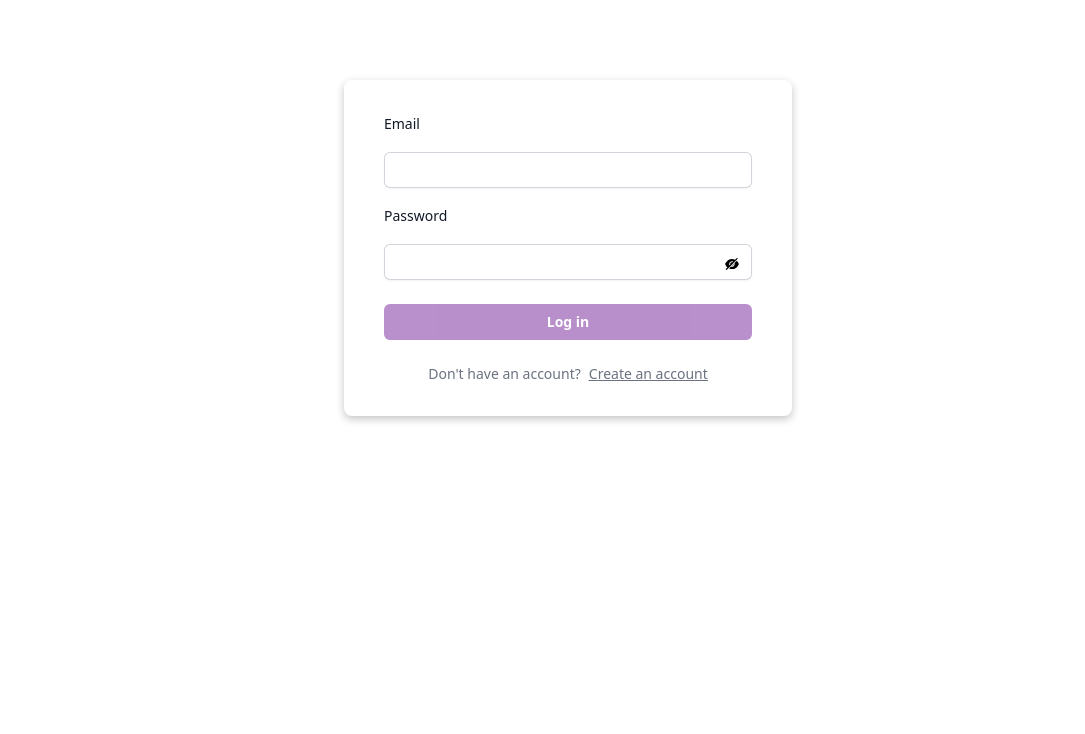
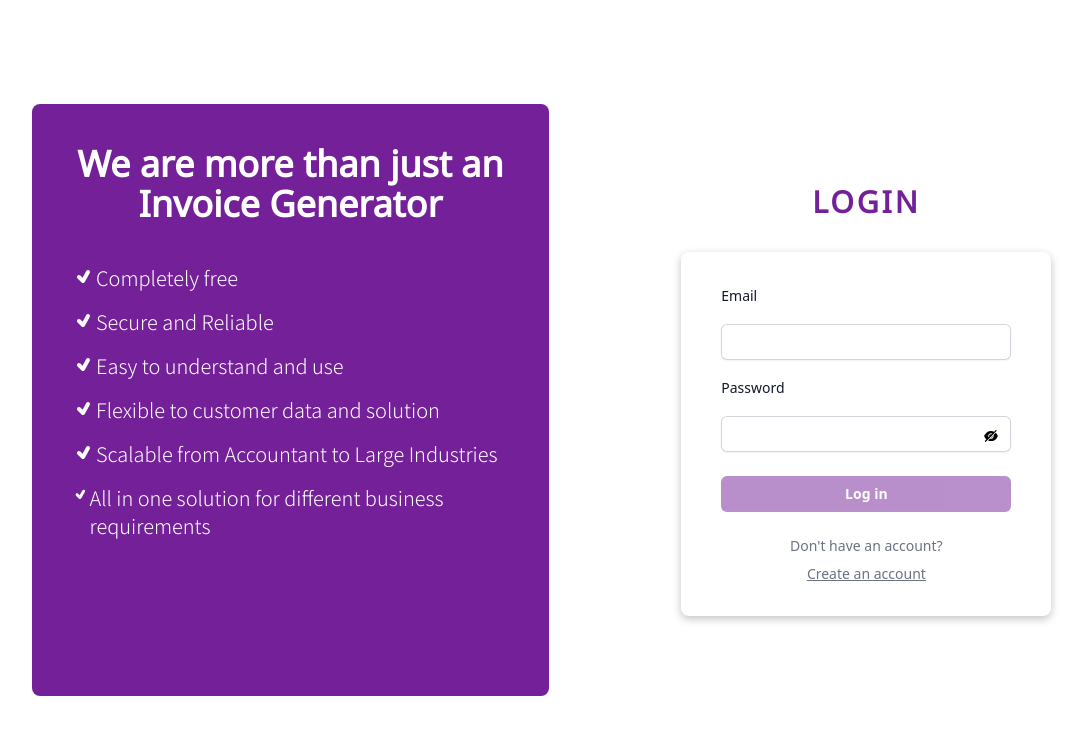
Before and after one commit to Tosha24/invoice-generator, a Next.js app: page /login in a window 1280 px wide. Shown: the top 734 px of the page, without its empty margins (72-1157 px from the left). Built offline with nearby package versions, Linux system fonts and the light colour scheme.

Commit message:
ui improved

```diff
--- a/src/app/globals.css
+++ b/src/app/globals.css
@@ -1,3 +1,21 @@
 @tailwind base;
 @tailwind components;
 @tailwind utilities;
+
+@keyframes bounce-slow {
+  0%,
+  100% {
+    transform: translateY(0);
+  }
+  50% {
+    transform: translateY(-10px);
+  }
+}
+
+.animate-bounce-slow {
+  animation: bounce-slow 2s infinite;
+}
+
+.gradient {
+  background: linear-gradient(to right, #24daee, #3671d8, #ae36dd, #9145b4);
+}
--- a/src/app/login/page.tsx
+++ b/src/app/login/page.tsx
@@ -8,6 +8,7 @@ import axios, { AxiosError } from "axios";
 import toast from "react-hot-toast";
 import { useRouter } from "next/navigation";
 import Loading from "@/components/Loading";
+import { TiTick } from "react-icons/ti";
 
 const Login = () => {
   const [isLoading, setLoading] = useState(false);
@@ -33,14 +34,13 @@ const Login = () => {
       const response = await axios.post("/api/users/login", user);
       if (response.data.status === 400) {
         toast.error(response.data.error);
-      }else{
+      } else {
         router.push(`profile/${response.data.id}`);
-        toast.success("Login success");
+        toast.success("Logged-in successfully!");
       }
     } catch (error: any) {
       toast.error(error.message);
-    }
-    finally{
+    } finally {
       setLoading(false);
     }
   };
@@ -48,10 +48,49 @@ const Login = () => {
   return (
     <>
       {isLoading ? (
-        <Loading/>
+        <Loading />
       ) : (
-        <div className="mt-20 sm:mx-auto sm:w-full sm:max-w-md">
-          <div className="bg-white px-4 py-8 shadow-shadow sm:rounded-lg sm:px-10">
+        <div className="w-full h-screen overflow-x-hidden p-16">
+          <div className="h-full md:flex md:flex-row">
+            <div className="hidden md:inline-flex w-full p-10">
+              <div className="h-full w-full p-10 flex flex-col gap-10 bg-primaryColor rounded-lg">
+                <span className="text-4xl font-semibold font-titleFont text-white text-center">
+                  {" "}
+                  We are more than just an Invoice&nbsp;Generator
+                </span>
+                <div className="items-center justify-center mx-auto">
+                  <div className="font-bodyFont text-xl text-white flex flex-col gap-4">
+                  <div className="flex flex-row">
+                      <TiTick className='text-2xl'/>
+                      Completely free
+                    </div>
+                    <div className="flex flex-row">
+                      <TiTick className='text-2xl'/>
+                      Secure and Reliable
+                    </div>
+                    <div className="flex flex-row">
+                      <TiTick className='text-2xl' />
+                      Easy to understand and use{" "}
+                    </div>
+                    <div className="flex flex-row">
+                      <TiTick  className='text-2xl'/>
+                      Flexible to customer data and solution{" "}
+                    </div>
+                    <div className="flex flex-row">
+                      <TiTick className='text-2xl' />
+                      Scalable from Accountant to Large Industries
+                    </div>
+                    <div className="flex flex-row">
+                      <TiTick />
+                      All in one solution for different business requirements
+                    </div>
+                  </div>
+                </div>
+              </div>
+            </div>
+            <div className="sm:mx-auto flex flex-col w-full items-center justify-center gap-8">
+              <span className='font-titleFont text-3xl tracking-widest text-primaryColor font-extrabold'> LOGIN </span>
+              <div className="bg-white px-4 py-8 shadow-shadow sm:rounded-lg sm:px-10 w-2/3">
                 <form className="space-y-4" onSubmit={handleLogin}>
                   <label
                     className="block text-sm font-medium leading-6 text-gray-900"
@@ -65,7 +104,9 @@ const Login = () => {
                       value={user.email}
                       id="email"
                       className="form-input block w-full rounded-md border-0 p-1.5 text-gray-900 shadow-sm ring-1 ring-inset ring-gray-300 placeholder:text-gray-400 focus:ring-1 focus:ring-inset focus:ring-fuchsia-900 sm:text-sm sm:leading-6"
-                  onChange={(e) => setUser({ ...user, email: e.target.value })}
+                      onChange={(e) =>
+                        setUser({ ...user, email: e.target.value })
+                      }
                       required
                     />
                   </div>
@@ -94,19 +135,17 @@ const Login = () => {
                     </div>
                   </div>
                   <div className="pt-2">
-                <Button
-                  fullWidth
-                  disabled={disabled}
-                  type="submit"
-                >
+                    <Button fullWidth disabled={disabled} type="submit">
                       Log in
                     </Button>
                   </div>
                 </form>
-            <div className="flex gap-2 justify-center text-sm mt-6 px-2 text-gray-500">
-              <div>Don't have an account?</div>
+                <div className="flex flex-wrap gap-2 justify-center text-sm mt-6 px-2 text-gray-500">
+                  <div>Don't&nbsp;have&nbsp;an&nbsp;account?</div>
                   <div className="underline cursor-pointer hover:text-blue-600">
                     <Link href="/signup"> Create an account </Link>
+                  </div>
+                </div>
               </div>
             </div>
           </div>
--- a/src/app/signup/page.tsx
+++ b/src/app/signup/page.tsx
@@ -8,6 +8,7 @@ import { useRouter } from "next/navigation";
 import axios from "axios";
 import toast from "react-hot-toast";
 import Loading from "@/components/Loading";
+import { TiTick } from "react-icons/ti";
 
 const Signup = () => {
   const [isLoading, setLoading] = useState(false);
@@ -18,6 +19,7 @@ const Signup = () => {
 
   const router = useRouter();
 
+  // can u wait for sometimes hu Swara ne sikhvadi dau obv can i continue to edit this ? obv
   const [user, setUser] = useState({
     companyName: "",
     email: "",
@@ -68,8 +70,47 @@ const Signup = () => {
       {isLoading ? (
         <Loading />
       ) : (
-        <div className="mt-20 sm:mx-auto sm:w-full sm:max-w-md">
-          <div className="bg-white px-4 py-8 shadow-shadow sm:rounded-lg sm:px-10">
+        <div className="w-full h-screen overflow-x-hidden p-16">
+          <div className="h-full md:flex md:flex-row">
+            <div className="hidden md:inline-flex w-full p-10">
+              <div className="h-full w-full p-10 flex flex-col gap-10 bg-primaryColor rounded-lg">
+                <span className="text-4xl font-semibold font-titleFont text-white text-center">
+                  {" "}
+                  We are more than just an Invoice&nbsp;Generator
+                </span>
+                <div className="items-center justify-center mx-auto">
+                  <div className="font-bodyFont text-xl text-white flex flex-col gap-4">
+                    <div className="flex flex-row">
+                      <TiTick className='text-2xl'/>
+                      Completely free
+                    </div>
+                    <div className="flex flex-row">
+                      <TiTick className='text-2xl'/>
+                      Secure and Reliable
+                    </div>
+                    <div className="flex flex-row">
+                      <TiTick className='text-2xl' />
+                      Easy to understand and use{" "}
+                    </div>
+                    <div className="flex flex-row">
+                      <TiTick  className='text-2xl'/>
+                      Flexible to customer data and solution{" "}
+                    </div>
+                    <div className="flex flex-row">
+                      <TiTick className='text-2xl' />
+                      Scalable from Accountant to Large Industries
+                    </div>
+                    <div className="flex flex-row">
+                      <TiTick />
+                      All in one solution for different business requirements
+                    </div>
+                  </div>
+                </div>
+              </div>
+            </div>
+            <div className='sm:mx-auto flex flex-col w-full items-center justify-center gap-8'>
+              <span className='font-titleFont text-3xl tracking-widest text-primaryColor font-bold'>SIGNUP</span>
+              <div className="bg-white px-4 py-8 shadow-shadow sm:rounded-lg sm:px-10 w-2/3">
               <form className="space-y-4">
                 {expand ? (
                   <div className="gap-2 flex flex-col">
@@ -104,7 +145,10 @@ const Signup = () => {
                         id="contact"
                         className="form-input block w-full rounded-md border-0 p-1.5 text-gray-900 shadow-sm ring-1 ring-inset ring-gray-300 placeholder:text-gray-400 focus:ring-1 focus:ring-inset focus:ring-fuchsia-900 sm:text-sm sm:leading-6"
                         onChange={(e) =>
-                        setUser({ ...user, contact: parseInt(e.target.value) })
+                          setUser({
+                            ...user,
+                            contact: parseInt(e.target.value),
+                          })
                         }
                       />
                     </div>
@@ -245,6 +289,8 @@ const Signup = () => {
               )}
             </div>
             </div>
+          </div>
+        </div>
       )}
     </>
   );
--- a/src/components/Banner.tsx
+++ b/src/components/Banner.tsx
@@ -1,7 +1,8 @@
 import React, { useState } from "react";
 import Link from "next/link";
 import Image from "next/image";
-import invoice from "/public/assets/images/invoice.jpg";
+import '@/app/globals.css'
+import banner_vector from "/public/assets/images/banner_vector.png";
 
 const Banner = () => {
   return (
@@ -26,8 +27,8 @@ const Banner = () => {
         </button>
       </Link>
       </div>
-      <div className='hidden lg:inline-flex'>
-        <Image src={invoice} alt="bg" />
+      <div className='hidden lg:inline-flex ml-12 mt-6 animate-bounce-slow'>
+        <Image src={banner_vector} alt="bg" height={300} width={550}/>
       </div>
     </section>
   );
--- a/src/components/Logout.tsx
+++ b/src/components/Logout.tsx
@@ -11,8 +11,8 @@ const Logout = () => {
         try{
             setIsLoading(true);
             await axios.get('/api/users/logout');
-            toast.success("Logout successfully");
-            router.push('/login');
+            toast.success("Logged-out successfully!");
+            router.push('/');
 
         }catch(error: any){
             console.log(error.message);
@@ -26,7 +26,7 @@ const Logout = () => {
   return (
     <button
       onClick={handleLogout}
-      className="block w-full bg-red-500 text-white tracking-wider py-2 rounded-lg"
+      className="block w-full bg-red-600 text-white text-lg tracking-widest py-2 rounded-lg hover:bg-red-800 duration-300"
     >
       {isLoading ? "Logging out..." : "Logout"}
     </button>
--- a/src/components/invoice/InvoiceForm.js
+++ b/src/components/invoice/InvoiceForm.js
@@ -349,7 +349,7 @@ class InvoiceForm extends React.Component {
                   <div className="sticky top-0 pt-md-3 pt-xl-4">
                     <button
                       type="submit"
-                      className="block w-full bg-primaryColor hover:bg-hoverColor text-white tracking-wider py-2 rounded-lg"
+                      className="block w-full bg-primaryColor hover:bg-hoverColor text-lg text-white tracking-wider py-2 rounded-lg"
                     >
                       Review Invoice
                     </button>
--- a/tailwind.config.js
+++ b/tailwind.config.js
@@ -19,7 +19,17 @@ module.exports = {
       },
       boxShadow: {
         shadow: "rgba(0, 0, 0, 0.24) 0px 3px 8px;"
-      }
+      },
+      screens: {
+        xxs: "320px",
+        xs: "425px",
+        smx: "520px",
+        sm: "640px",
+        md: "768px",
+        lg: "1024px",
+        xl: "1280px",
+        xxl: "1536px",
+      },
     },
   },
   plugins: [],
```
Also changed, not shown: public/assets/images/banner_vector.png (added), public/assets/images/logo.png (added). Lines whose indentation alone changed are shown as unchanged.
